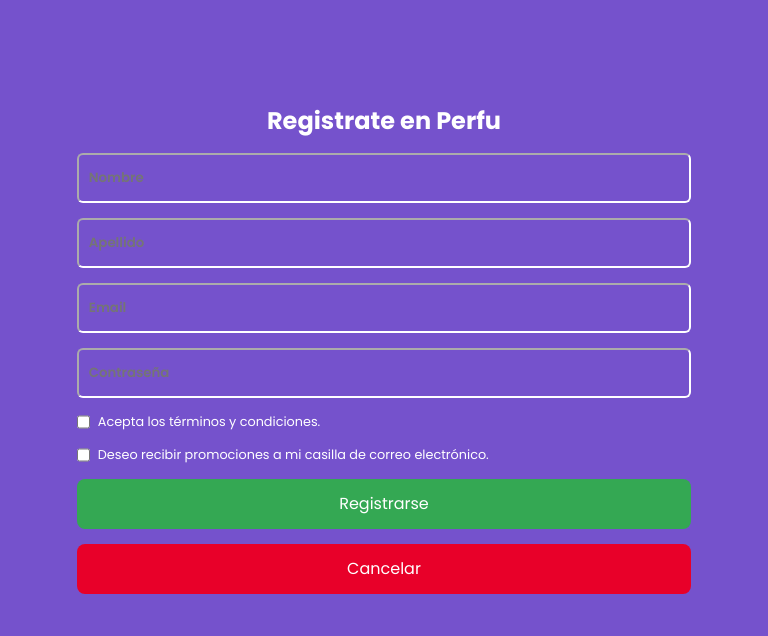
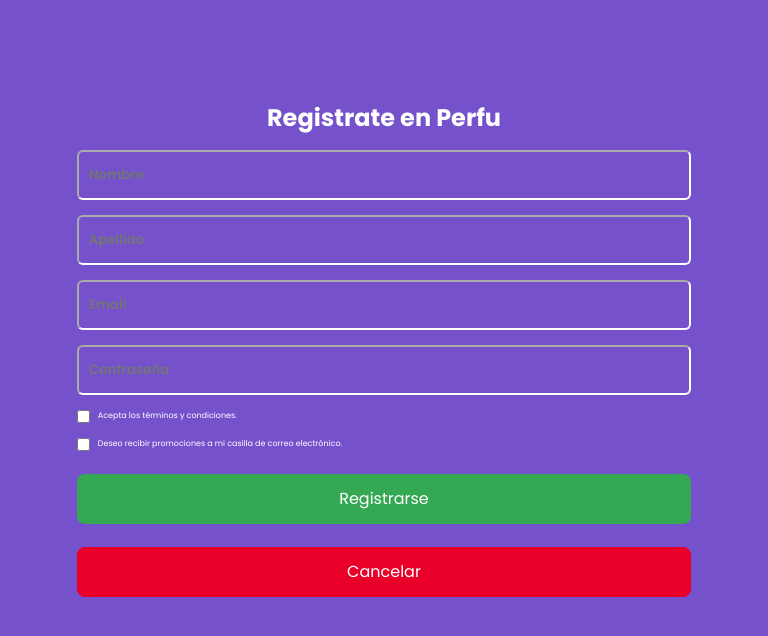
Before and after one commit to ezeabregu/Perfu, a plain HTML site: page assets/singup.html in a window 768 px wide. Shown: the part 92-728 px from the top of the page. Drawn offline with Linux system fonts and the light colour scheme.

Commit message:
prueba 4

```diff
--- a/assets/styles.css
+++ b/assets/styles.css
@@ -767,11 +767,21 @@
 
     .contenedor__singup {
         width: 80%;
-        height: calc(100vh - 150px);
+        height: calc(100vh - 80px);
     }
 
     .input__singup {
         height: 50px;
+    }
+
+    .label__singup {
+        font-size: 0.5rem;
+    }
+
+    .boton__registrarse,
+    .hr__my,
+    .boton__instagram {
+        margin: 8px 0px;
     }
 }
 
```
